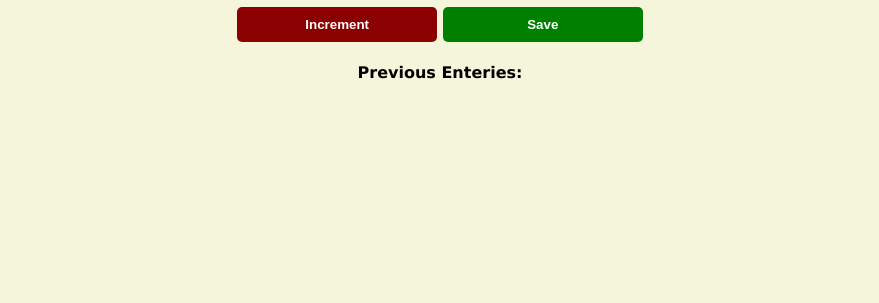
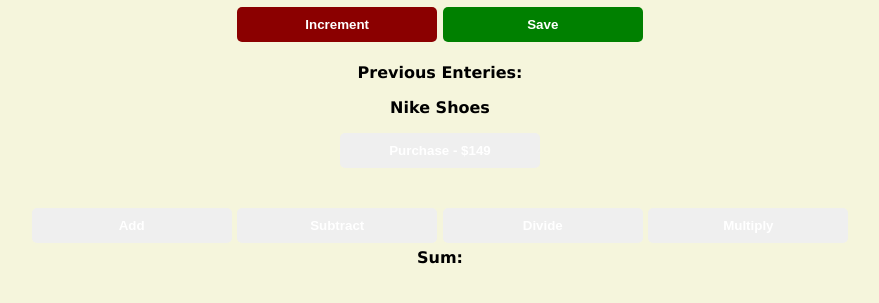
Before and after one commit to Ryanjingle/passenger-counter, a plain HTML site: page index.html in a window 1280 px wide. Shown: the part 133-436 px from the top of the page, without its empty margins (200-1079 px from the left). Drawn offline with Linux system fonts and the light colour scheme.

Commit message:
wanted to add a few more examples

```diff
--- a/index.html
+++ b/index.html
@@ -12,6 +12,21 @@
     <button id="increment-btn" onclick="increment()">Increment</button>
     <button id="save-btn" onclick="save()">Save</button>
     <p id="save-el">Previous Enteries: </p>
+
+    <p>Nike Shoes</p>
+    <button onclick="purchase()">Purchase - $149</button>
+    <p id="error"></p>
+
+    <span id="num1-el"></span>
+    <span id="num2-el"></span>
+    <br>
+    <button onclick="add()">Add</button>
+    <button onclick="subtract()">Subtract</button>
+    <button onclick="divide()">Divide</button>
+    <button onclick="multiply()">Multiply</button>
+    <br>
+    <span id="sum-el">Sum: </span>
+
     <script src="index.js"></script>
 </body>
 </html>
```
